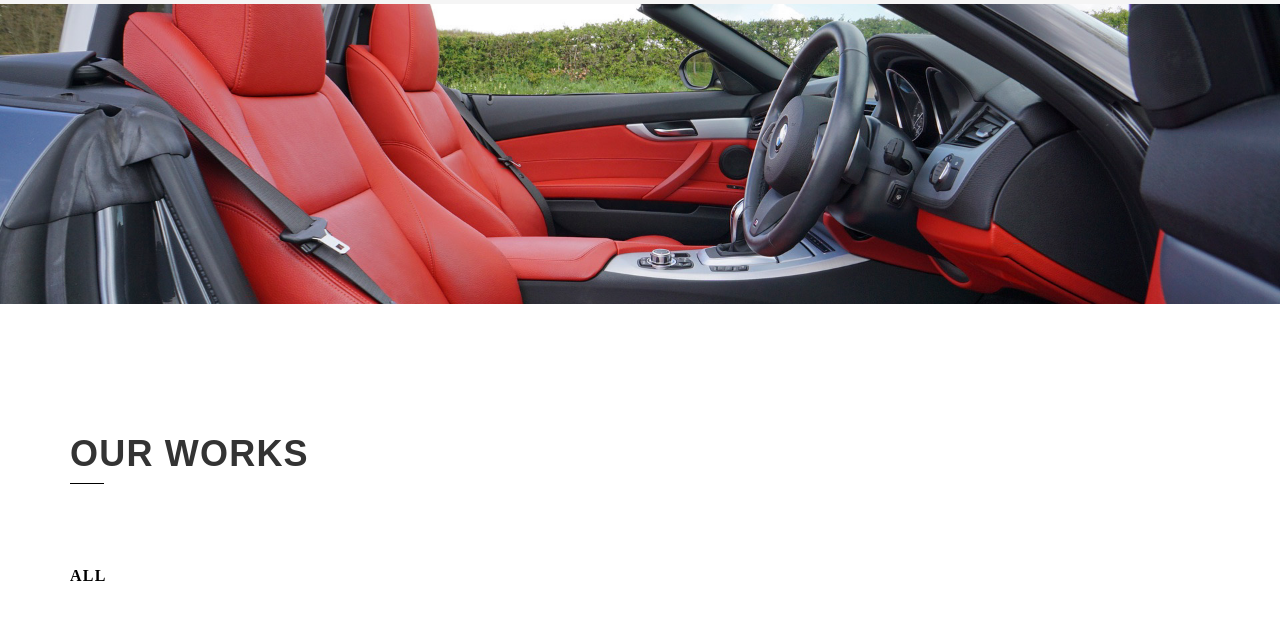
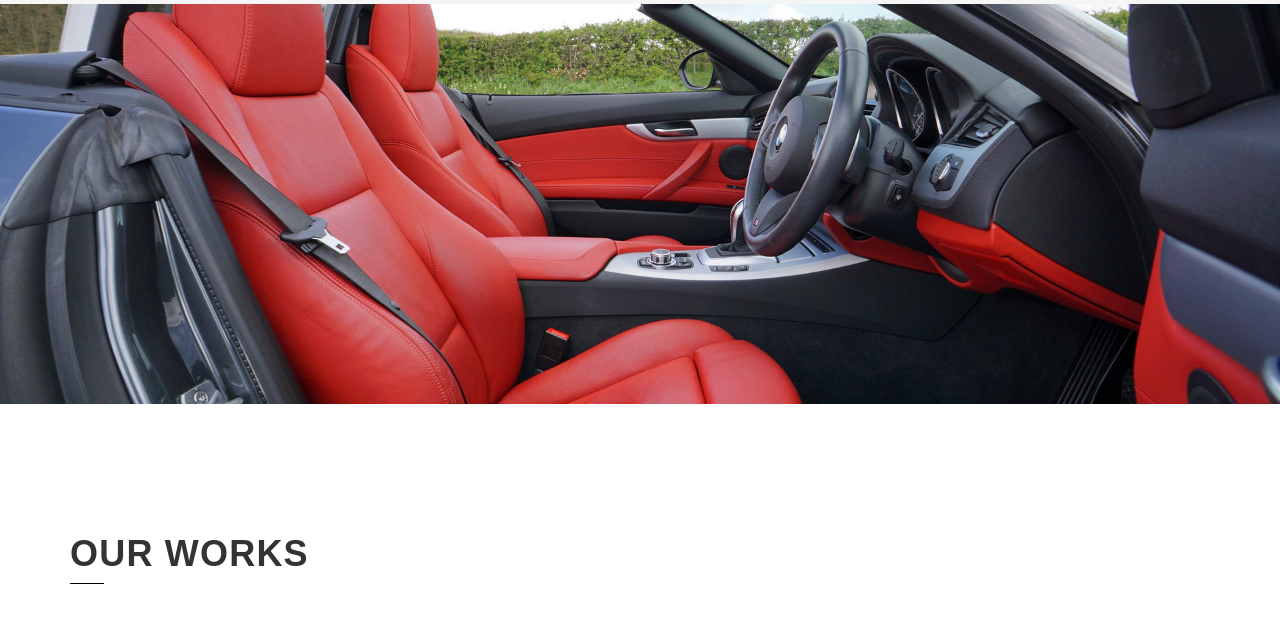
Before and after one commit to xncbf/aquam, a Django app: template aquam/blog/templates/cluster/index.html in a window 1280 px wide. Shown: the part 1318-1962 px from the top of the page. Run offline with Django 3.2, Linux system fonts and the light colour scheme; the template is opened without the code that fills it, so the values that code supplies are empty; some libraries are stand-ins or nearby versions; some web fonts are replaced.

Commit message:
add padding

```diff
--- a/aquam/blog/static/blog/css/style.css
+++ b/aquam/blog/static/blog/css/style.css
@@ -724,8 +724,8 @@
 		background-repeat: no-repeat;
 		background-size: cover;
 		background-attachment: fixed;
-		padding-top: 150px;
-		padding-bottom: 150px;
+		padding-top: 200px;
+		padding-bottom: 200px;
 		position: relative;
 	}
 
```
